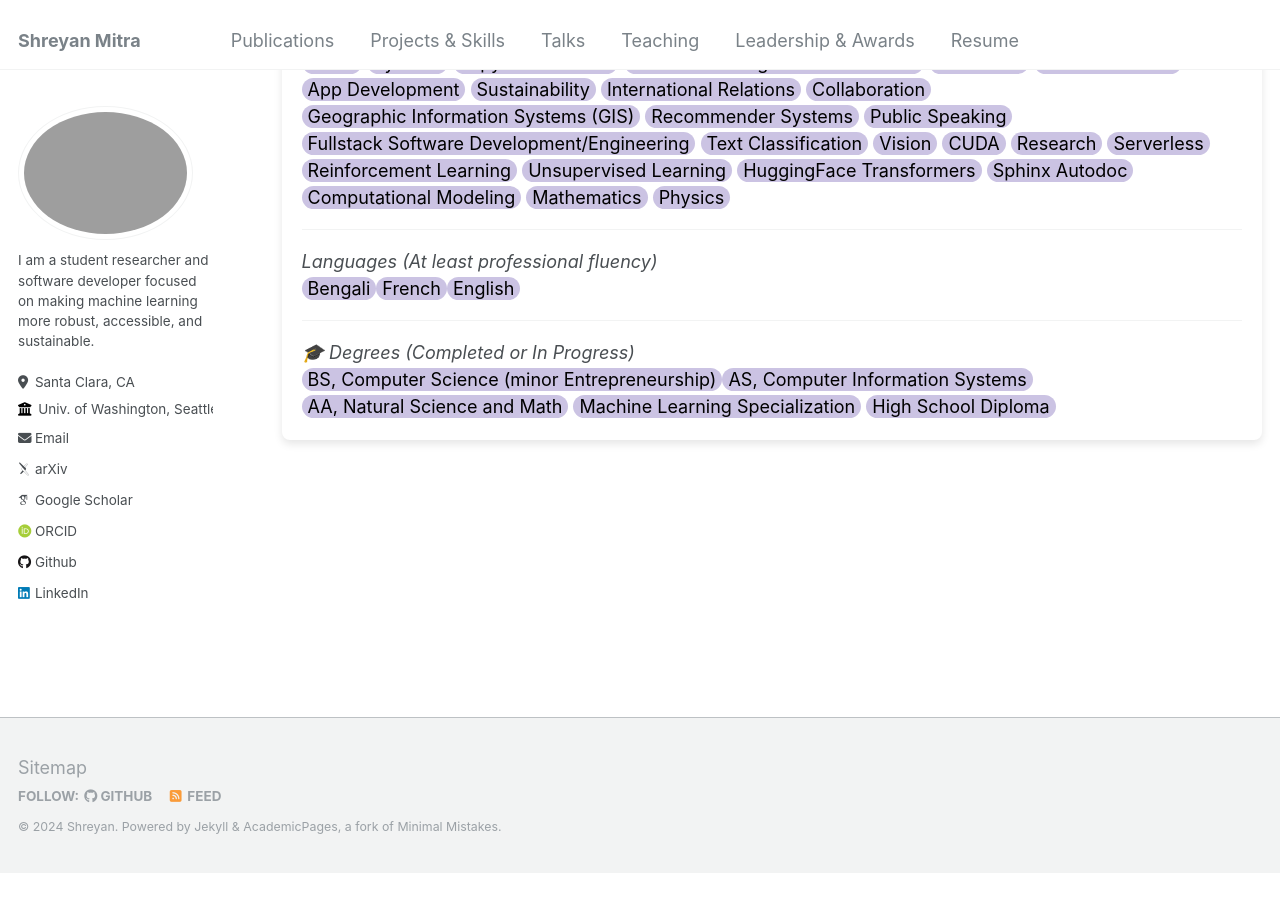
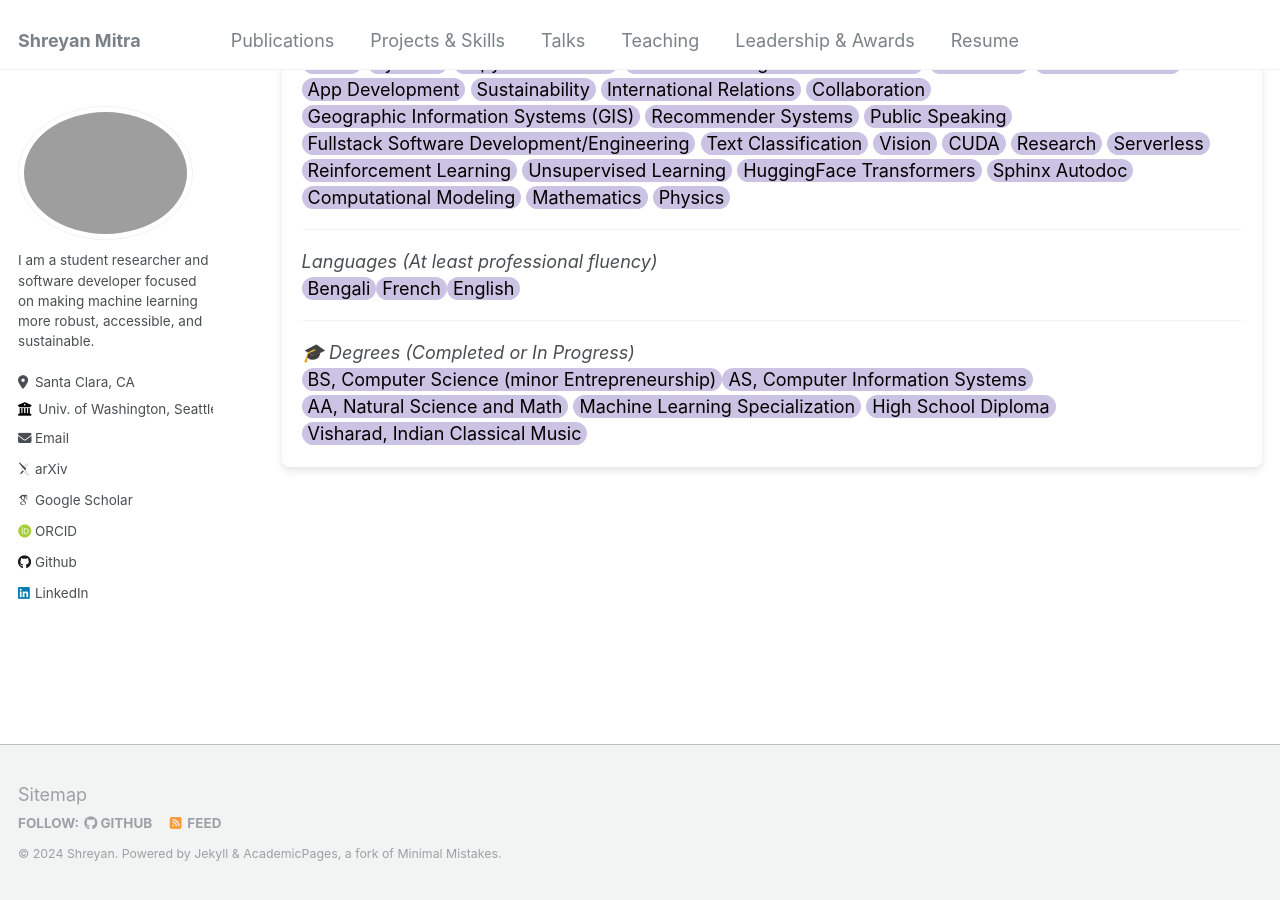
Before and after one commit to shreyanmitra/shreyanmitra.github.io, a Jekyll site: the page built from _pages/projects.md, in a window 1280 px wide and 900 px high, scrolled down 2059 px. Built offline with Jekyll 4.4.1, drawn with Linux system fonts in a browser that asks for light colours; some web fonts are replaced; before the commit the page ends 2932 px from its top, so only the background shows below that.

Commit message:
Update projects.md

```diff
--- a/_pages/projects.md
+++ b/_pages/projects.md
@@ -46,6 +46,6 @@ Below, you will find a combination of hard and soft skills I have picked up from
 <hr>
 <i>🎓 Degrees (Completed or In Progress)</i>
 <br>
-<button style='border-radius:12px;background-color:rgb(203, 195, 227);border:none'> BS, Computer Science (minor Entrepreneurship)</button><button style='border-radius:12px;background-color:rgb(203, 195, 227);border:none'> AS, Computer Information Systems</button><button style='border-radius:12px;background-color:rgb(203, 195, 227);border:none'> AA, Natural Science and Math</button> <button style='border-radius:12px;background-color:rgb(203, 195, 227);border:none'> Machine Learning Specialization</button> <button style='border-radius:12px;background-color:rgb(203, 195, 227);border:none'> High School Diploma</button>
+<button style='border-radius:12px;background-color:rgb(203, 195, 227);border:none'> BS, Computer Science (minor Entrepreneurship)</button><button style='border-radius:12px;background-color:rgb(203, 195, 227);border:none'> AS, Computer Information Systems</button><button style='border-radius:12px;background-color:rgb(203, 195, 227);border:none'> AA, Natural Science and Math</button> <button style='border-radius:12px;background-color:rgb(203, 195, 227);border:none'> Machine Learning Specialization</button> <button style='border-radius:12px;background-color:rgb(203, 195, 227);border:none'> High School Diploma</button><button style='border-radius:12px;background-color:rgb(203, 195, 227);border:none'> Visharad, Indian Classical Music </button>
 </details>
 </div>
```
